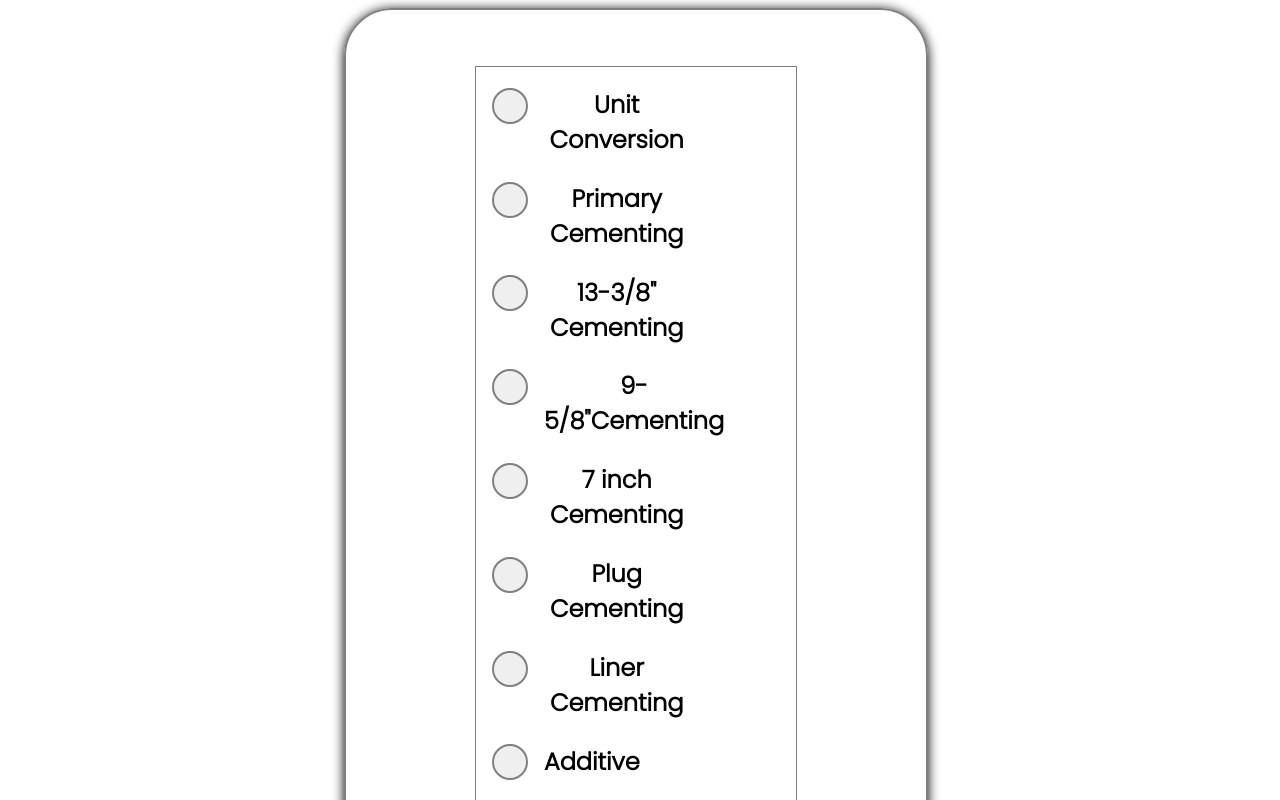
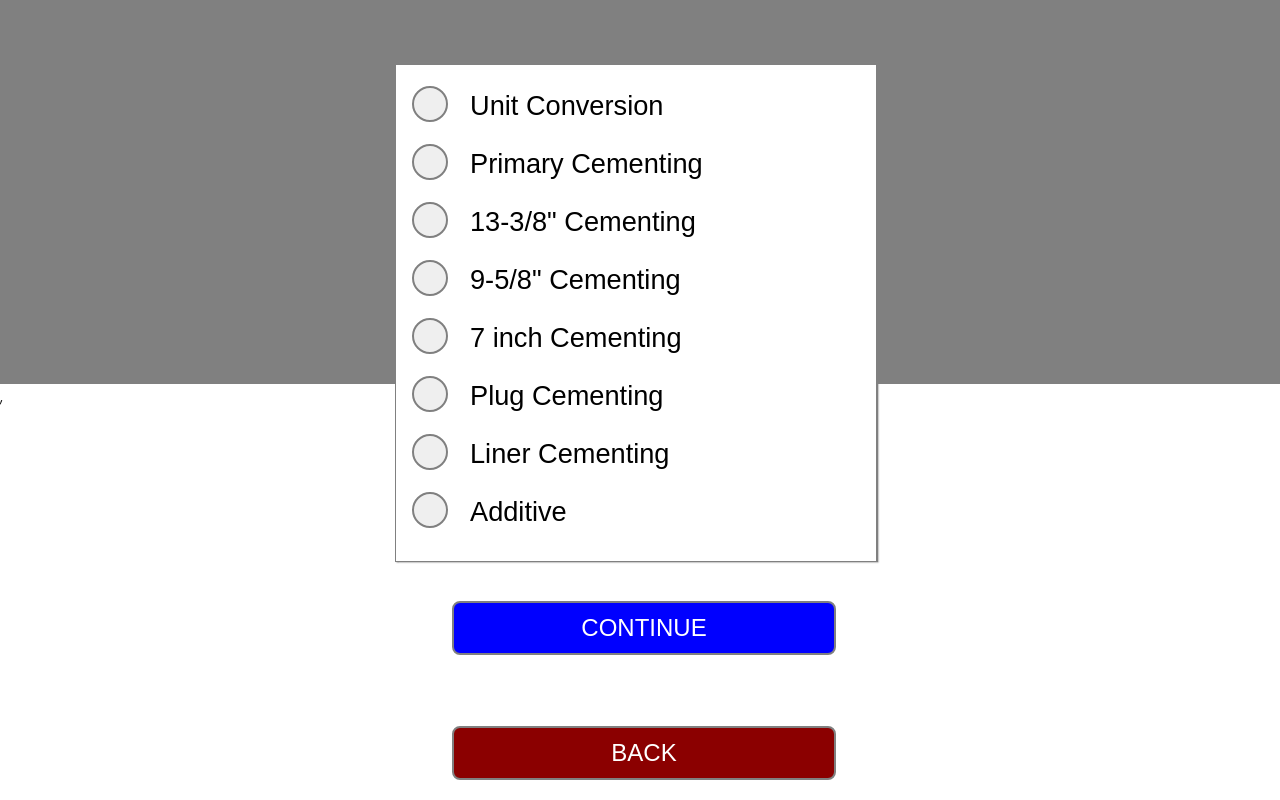
Before and after one commit to Alexcoder/riglex, a React (Create React App) app: page /select in a window 1280 px wide. Shown: the top 800 px of the page. Built offline with nearby package versions, Linux system fonts and the light colour scheme.

Commit message:
plug updated

```diff
--- a/src/components/Home/Home.css
+++ b/src/components/Home/Home.css
@@ -2,6 +2,8 @@
     border:2px solid gray;
     box-shadow: 0rem 0.1rem 0.7rem 0rem black;
     border-radius: 3rem;
+    background-color: green;
+    color: white;
 }
 .home_link{
     border:1px solid gray;
--- a/src/components/Home/Home.js
+++ b/src/components/Home/Home.js
@@ -8,10 +8,10 @@ const Home = () => {
   return (
     <div className="home_container_div" >
     <Grid container direction="column" justifyContent="center" alignItems="center" textAlign="center"
-    columnSpacing={1} rowSpacing={1} p={2} className="grid_container"
+    columnSpacing={1} rowSpacing={5} p={2} mt={2} className="grid_container"
     >
         <Grid item xs={12} sm={10} md={8} lg={3} xl={3}>
-           <Typography variant="h3"> <span style={{color: "blue"}}>Welcome !</span> </Typography>
+           <Typography variant="h3"> <span style={{color: "brown",}}>Welcome !</span> </Typography>
         </Grid>
         <Grid item xs={12} sm={10} md={5} lg={3} xl={3} mt={4}>
             <Typography wrap  variant="h5">
--- a/src/components/Navigation/Navigation.css
+++ b/src/components/Navigation/Navigation.css
@@ -1,6 +1,8 @@
 
 .navigation_div_container{
   padding: 8rem 0rem 0rem 2rem;
+  background-color: gray;
+  height: 20rem;
 }
 .navigation_link{
     text-align: center;
@@ -13,10 +15,26 @@
     padding: 0.2rem;
     border-radius: 0.2rem;
 }
+.tag_p{
+border: 1px solid gray;
+width: 30rem;
+margin-bottom: -2rem;
+background-color: white;
+box-shadow: 1px 0.2px 0.1rem 0.5px gray;
+}
+.second_grid_button{
+    border: none;
+    font-size: 1.7rem;
+    background-color: inherit;
+    margin-top: 1.5rem;
+    margin-bottom: 1rem;
+    color: black;
+   }
+
 
 .nav_button{
-    width: 25.1rem;
-    margin: 7rem 0rem -3.5rem 0.5rem;
+    width: 24rem;
+    margin: -2rem 0rem 0rem 0.5rem;
     padding: 0.7rem 5rem;
     border-radius: 0.5rem;
     background-color: blue;
@@ -27,8 +45,8 @@
 }
 
 .link{
-   background-color: red;
-   margin-top: -5rem;
+   background-color: darkred;
+   margin-top: -7rem;
 }
 @media screen and (min-width: 940px) {
     .navigation_div_container{
@@ -36,9 +54,10 @@
     }
 }
 
-@media screen and (max-width: 420px) {
+@media screen and (max-width: 620px) {
     .navigation_div_container{
      padding: 5rem 8rem 15rem 0rem;
+     height: 10rem;
     }
     .select_grid{
         width: 25rem;
@@ -52,6 +71,7 @@
     .tag_p{
         border:1px solid gray;
         width: 35rem;
+        margin-bottom: -3rem;
     }
     .click_select{
         color: black;
@@ -62,16 +82,26 @@
         margin-top: 1.3rem ;
         margin-left: 1rem;
     }
+    .tag_p{
+        width: 20.8rem;
+        }
     .nav_button{
-        width: 19rem;
-        margin: 1rem 0rem -3.5rem 1.5rem;
+        width: 17rem;
+        margin: 1rem 0rem -4rem -1rem;
         padding: 0.7rem 5rem;
+    }
+    .second_grid_button{
+     border: none;
+     font-size: 1.7rem;
+     background-color: inherit;
+     margin-top: 1.5rem;
+     margin-bottom: 1rem;
     }
 
     .link{
        background-color: darkred;
        margin-top: -5rem;
-       margin-left: 0.7rem;
+       margin-left: -1rem;
     }
 
 }
--- a/src/components/Navigation/Navigation.js
+++ b/src/components/Navigation/Navigation.js
@@ -25,7 +25,7 @@ const Navigation = () => {
     <div className="navigation_div_container">
 
     <Grid container direction="column" justifyContent="center" alignItems="center" textAlign="center"
-    columnSpacing={1} rowSpacing={7} p={5} className="grid_container"
+    columnSpacing={1} rowSpacing={7} p={5} className="xgrid_container"
     >
 
       {/* <Grid item xs={12} sm={12} md={8} lg={3} xl={3} className="Xselect_grid">
@@ -44,54 +44,68 @@ const Navigation = () => {
         </FormControl>
         </Grid> */}
 
-        <p style={{border: "1px solid gray", width: "20rem", marginBotton: "-8rem"}} className="tag_p">
+        <p  className="tag_p">
       <Grid item xs={12} sm={12} md={8} sx={{display: "flex", gap:"1rem", textAlign:"center", marginBottom: "-2rem"}}>
          <button className={navMode==="unit_conversion"? "green": ""} style={{color: "black", height: "0rem", borderRadius:"50%",
         border: "2px solid gray", padding:"1rem", marginTop: "1.3rem", marginLeft: "1rem" ,}}
          onClick={()=> setNavMode("unit_conversion")}></button>
-         <h2>Unit Conversion</h2>
+         <button className="second_grid_button" onClick={()=> setNavMode("unit_conversion")} >
+         Unit Conversion
+         </button>
          </Grid>
 
     <Grid item xs={12} sm={12} md={8} sx={{display: "flex", gap:"1rem", textAlign:"center", marginTop: "1rem", marginBottom: "-2rem"}}>
          <button className={navMode==="primary"? "green": ""} style={{color: "black", height: "0rem", borderRadius:"50%",
         border: "2px solid gray", padding:"1rem", marginTop: "1.3rem", marginLeft: "1rem" ,}}
          onClick={()=> setNavMode("primary")}></button>
-         <h2>Primary Cementing</h2>
+         <button className="second_grid_button" onClick={()=> setNavMode("primary")} >
+         Primary Cementing
+         </button>
       </Grid>
 
       <Grid item xs={12} sm={12} md={8} sx={{display: "flex", gap:"1rem", textAlign:"center", marginTop: "1rem", marginBottom: "-2rem",}}>
          <button className={navMode==="1338"? "green": ""} style={{color: "black", height: "0rem", borderRadius:"50%",
         border: "2px solid gray", padding:"1rem", marginTop: "1.3rem", marginLeft: "1rem" ,}}
          onClick={()=> setNavMode("1338")}></button>
-         <h2>13-3/8" Cementing</h2>
+      <button className="second_grid_button" onClick={()=> setNavMode("1338")} >
+         13-3/8" Cementing
+      </button>
       </Grid>
 
       <Grid item xs={12} sm={12} md={8} sx={{display: "flex", gap:"1rem", textAlign:"center", marginTop: "1rem", marginBottom: "-2rem",}}>
          <button className={navMode==="958"? "green": ""} style={{color: "black", height: "0rem", borderRadius:"50%",
         border: "2px solid gray", padding:"1rem", marginTop: "1.3rem", marginLeft: "1rem" ,}}
          onClick={()=> setNavMode("958")}></button>
-         <h2>9-5/8"Cementing</h2>
+      <button className="second_grid_button" onClick={()=> setNavMode("958")} >
+        9-5/8" Cementing
+       </button>
       </Grid>
 
       <Grid item xs={12} sm={12} md={8} sx={{display: "flex", gap:"1rem", textAlign:"center", marginTop: "1rem", marginBottom: "-2rem",}}>
          <button className={navMode==="7INCH"? "green": ""} style={{color: "black", height: "0rem", borderRadius:"50%",
         border: "2px solid gray", padding:"1rem", marginTop: "1.3rem", marginLeft: "1rem" ,}}
          onClick={()=> setNavMode("7INCH")}></button>
-         <h2>7 inch Cementing</h2>
+      <button className="second_grid_button" onClick={()=> setNavMode("7INCH")} >
+      7 inch Cementing
+       </button>
       </Grid>
 
       <Grid item xs={12} sm={12} md={8} sx={{display: "flex", gap:"1rem", textAlign:"center", marginTop: "1rem", marginBottom: "-2rem",}}>
          <button className={navMode==="PLUG"? "green": ""} style={{color: "black", height: "0rem", borderRadius:"50%",
         border: "2px solid gray", padding:"1rem", marginTop: "1.3rem", marginLeft: "1rem" ,}}
          onClick={()=> setNavMode("PLUG")}></button>
-         <h2>Plug Cementing</h2>
+      <button className="second_grid_button" onClick={()=> setNavMode("PLUG")} >
+      Plug Cementing
+      </button>
       </Grid>
 
       <Grid item xs={12} sm={12} md={8} sx={{display: "flex", gap:"1rem", textAlign:"center", marginTop: "1rem", marginBottom: "-2rem",}}>
          <button className={navMode==="liner"? "green": ""} style={{color: "black", height: "0rem", borderRadius:"50%",
         border: "2px solid gray", padding:"1rem", marginTop: "1.3rem", marginLeft: "1rem" ,}}
          onClick={()=> setNavMode("liner")}></button>
-         <h2>Liner Cementing</h2>
+      <button className="second_grid_button" onClick={()=> setNavMode("liner")} >
+      Liner Cementing
+      </button>
       </Grid>
 
 
@@ -99,7 +113,10 @@ const Navigation = () => {
          <button className={navMode==="additive"? "green": ""} style={{color: "black", height: "0rem", borderRadius:"50%",
         border: "2px solid gray", padding:"1rem", marginTop: "1.3rem", marginLeft: "1rem" ,}}
          onClick={()=> setNavMode("additive")}></button>
-         <h2>Additive</h2>
+      <button className="second_grid_button" onClick={()=> setNavMode("additive")} >
+       Additive
+      </button>
+
       </Grid>
 
        </p>
--- a/src/components/calcPage/Plug/ResultPlug.css
+++ b/src/components/calcPage/Plug/ResultPlug.css
@@ -1,6 +1,26 @@
-.xresultPlugContainer{
+.resultPlugContainer{
     background-color: whitesmoke;
     box-shadow: 0.2rem 0.2rem 0.7rem 0rem;
-    margin: 2.2rem 0rem 0rem 5rem;
-    height: 28rem;
+    margin: 2.2rem 20rem 0rem 15rem;
+    height: 42rem;
+    text-align: center;
 }
+.grid_container_css{
+    margin-left: 15rem;
+    width: 35rem;
+}
+@media screen and (max-width: 620px){
+    .resultPlugContainer{
+        text-align: center;
+        background-color: whitesmoke;
+        box-shadow: 0.2rem 0.2rem 0.7rem 0rem;
+        margin: 1.5rem 0.5rem 0rem 0.5rem;
+        height: 48rem;
+    }
+    .grid_container_css{
+        padding: 1rem;
+        margin: 2.2rem 0rem 0rem 4rem;
+
+    }
+
+}
--- a/src/components/calcPage/Primary/InputPrimary.css
+++ b/src/components/calcPage/Primary/InputPrimary.css
@@ -27,14 +27,23 @@
   }
   .button_field:hover{
     background-color: transparent;
-    border: 1px solid gray;
     color: blue;
   }
 .input_primary_BackButton{
   width: 20rem;
   padding: 0.8rem;
+  margin: 0.5rem;
   font-size: 1rem;
   margin-top: 1rem;
+  border: 1px solid gray;
+}
+
+@media screen and (max-width: 1024px){
+  .button_field:hover{
+    background-color: green;
+    border: 1px solid gray;
+    color: white;
+  }
 }
 
 
--- a/src/components/calcPage/Primary/InputPrimary.js
+++ b/src/components/calcPage/Primary/InputPrimary.js
@@ -53,10 +53,10 @@ const InputPrimary = ({ onSubmit, PreviousCsgShoe,PreviousCsgOD, PreviousCsgID,C
       </Grid>
 
       <button className={theme? `${theme} input_primary_BackButton` :"input_primary_BackButton" }
-      style={{boxShadow: "0.2rem 0.2rem 0.3rem 0rem black", }}
+      style={{boxShadow: "0.2rem 0.2rem 0.3rem 0rem gray", }} onClick={()=> history.push("/select")}> BACK </button>
+      <button className={theme? `${theme} input_primary_BackButton` :"input_primary_BackButton" }
+      style={{boxShadow: "0.2rem 0.2rem 0.3rem 0rem gray", }}
       onClick={()=> history.push("/select/result-primary")}> VIEW RESULT </button>
-      <button className={theme? `${theme} input_primary_BackButton` :"input_primary_BackButton" }
-      style={{boxShadow: "0.2rem 0.2rem 0.3rem 0rem black", }} onClick={()=> history.push("/select")}> BACK </button>
 
       {/* </div> */}
 
```
Also changed, not shown: src/components/calcPage/Main/FieldCementing.js (+5 -5 lines), src/components/calcPage/Plug/InputPlug.js (+13 -2 lines), src/components/calcPage/Plug/ResultPlug.js (+14 -4 lines).
